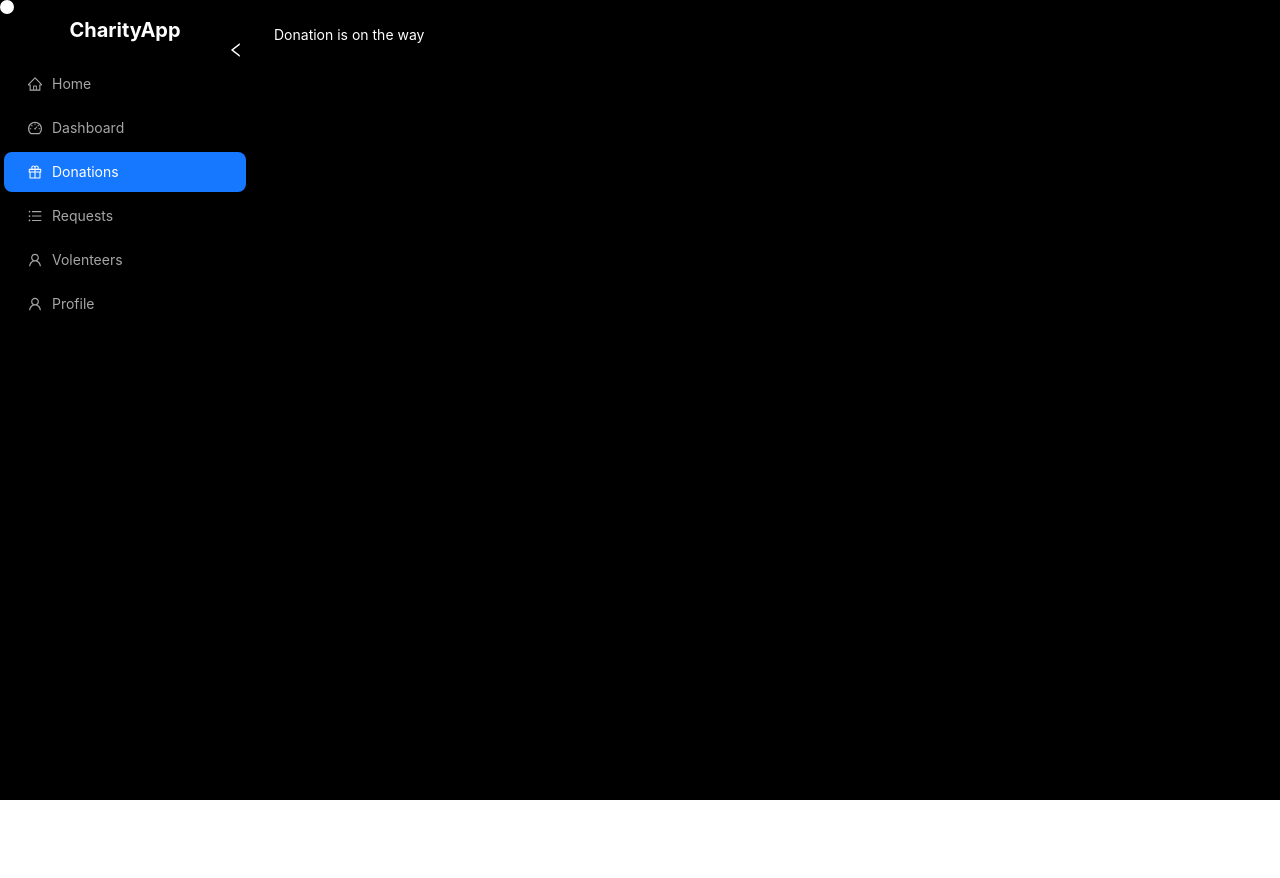
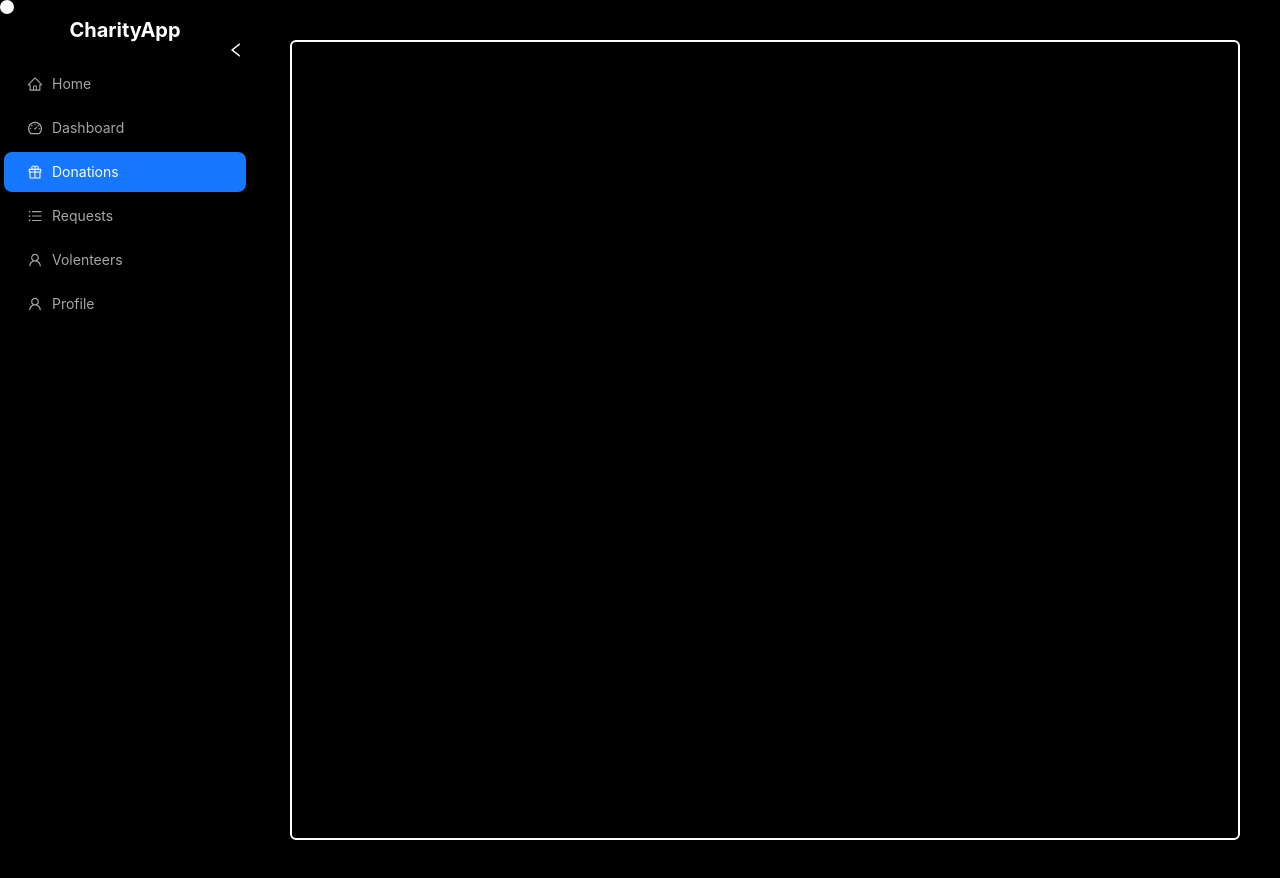
Before and after one commit to 2003devansh/charity_app, a React (Vite) app in the folder frontend/: page /donations in a window 1280 px wide. Before the commit the page ends 800 px from the top, so only its background shows below. Built offline with nearby package versions, Linux system fonts and the light colour scheme.

Commit message:
Card Creations

```diff
--- /dev/null
+++ b/frontend/src/components/DonationDashboardComponents/TotalDonation.tsx
@@ -0,0 +1,7 @@
+import { Card } from "antd";
+
+const TotalDonation = () => {
+  return <Card></Card>;
+};
+
+export default TotalDonation;
--- a/frontend/src/pages/Donation.tsx
+++ b/frontend/src/pages/Donation.tsx
@@ -1,5 +1,9 @@
 const Donation = () => {
-  return <div>Donation is on the way</div>;
+  return (
+    <div className="min-h-screen rounded-md border-white border-2 m-4">
+      <div></div>
+    </div>
+  );
 };
 
 export default Donation;
```
